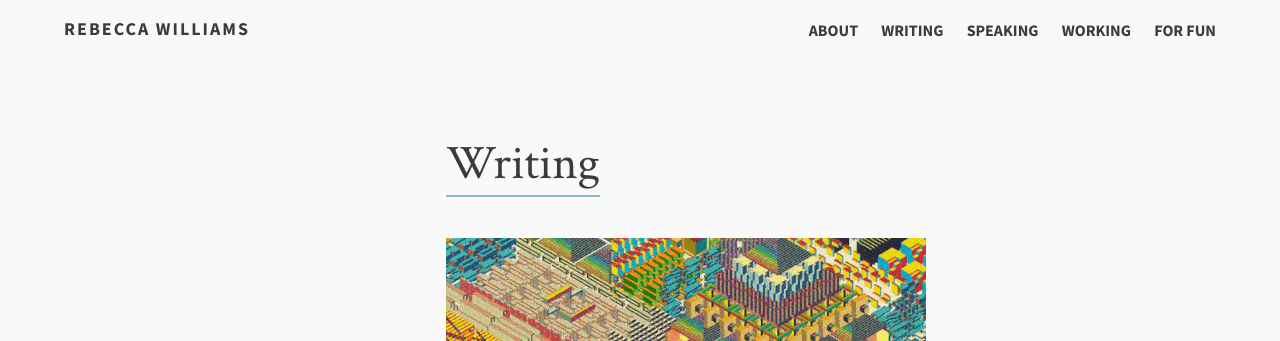
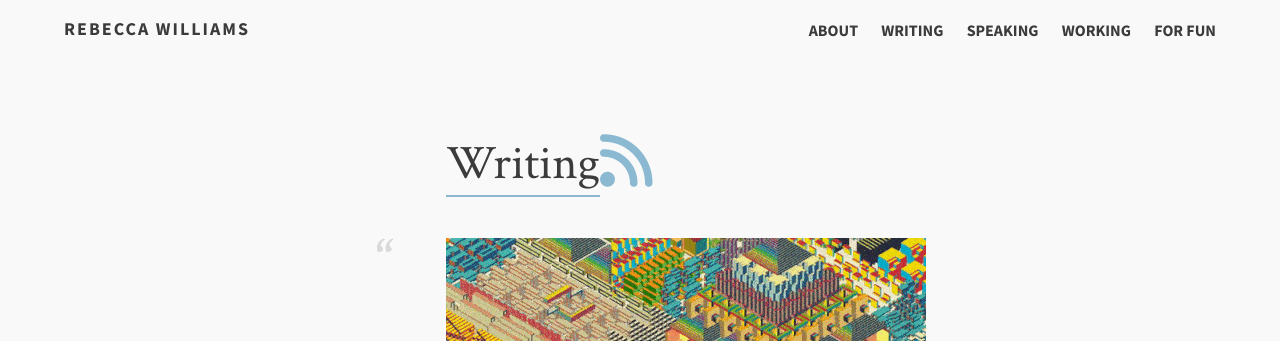
Before and after one commit to rebeccawilliams/rebeccawilliams.us, a Jekyll site: the page built from writing.md, in a window 1280 px wide. Shown: the top 341 px of the page. Built offline with Jekyll 4.4.1, drawn with Linux system fonts in a browser that asks for light colours; nearby versions of some CDN libraries.

Commit message:
Update writing.html

```diff
--- a/_layouts/writing.html
+++ b/_layouts/writing.html
@@ -4,7 +4,7 @@
         <section class="article archive">
           <article class="archive-wrap">
               <ol class="post-list">
-                 <lh><h2><span class="bb">{{ page.title }}</span></h2></lh>
+                 <lh><h2><span class="bb">{{ page.title }}</span><a href="/feed.xml"><i class="fa fa-rss fa-lg"></i></h2></lh>
                   {% for post in site.posts %}
                   <li>
                     <div class="deets" itemscope itemtype="https://schema.org/BlogPosting" itemprop="blogPost">
```
